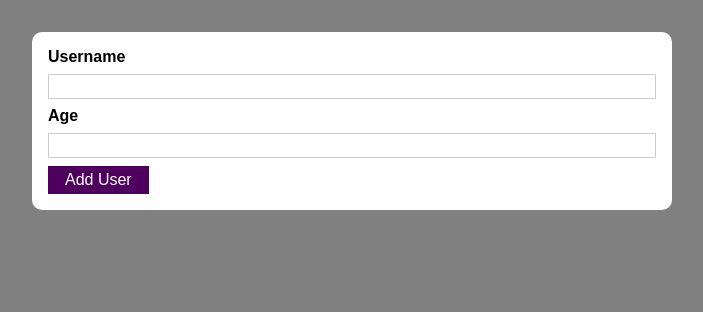
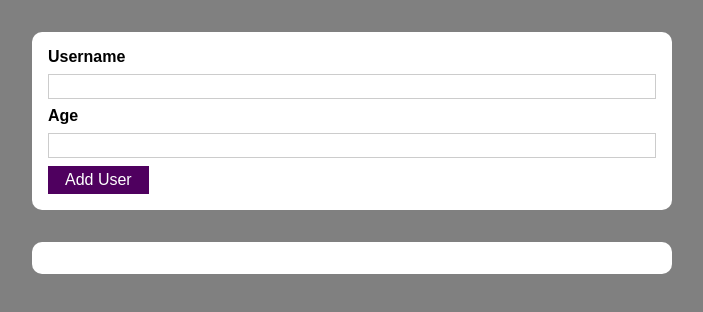
Before and after one commit to Developer-a-la-mode/Exercise, a React (Create React App) app: page / in a window 1280 px wide. Shown: the top 312 px of the page, without its empty margins (288-991 px from the left). Built offline with nearby package versions, Linux system fonts and the light colour scheme.

Commit message:
render array for user list

```diff
--- a/src/App.js
+++ b/src/App.js
@@ -1,10 +1,21 @@
-import React from 'react';
-import AddUser from './components/AddUser'
+import React, { useState } from 'react';
+import AddUser from './components/AddUser';
+import UsersList from './components/UsersList'
 
 function App() {
+  const [usersList, setUsersList] = useState([])
+
+  const addUserHandler = (uName, uAge) => {
+    console.log(uName,uAge);
+    setUsersList((prevUsersList) => {
+      return [...prevUsersList, { name: uName, age: uAge, id: Math.random().toString() }];
+    });
+  };
+
   return (
     <div>
-      <AddUser />
+      <AddUser onAddUser={addUserHandler} />
+      <UsersList users={usersList} />
     </div>
   );
 }
--- a/src/components/AddUser.js
+++ b/src/components/AddUser.js
@@ -17,20 +17,15 @@
 
     const addUserHandler = (event) => {
         event.preventDefault();
-        if (enteredUserName.trim().length === 0 || userAge.trim().length == 0) {
+        if (enteredUserName.trim().length === 0 || userAge.trim().length === 0) {
             return;
         }
         if (+userAge < 1) {
             return;
         }
-        console.log(enteredUserName, userAge)
+        props.onAddUser(enteredUserName, userAge);
         setEnteredUserName('');
         setUserAge('')
-        const userData = {
-            username: enteredUserName,
-            age: userAge
-        };
-        props.saveNewUser(userData);
     }
 
     return (
--- /dev/null
+++ b/src/components/UsersList.js
@@ -0,0 +1,19 @@
+import React from 'react';
+import Card from './Card';
+import classes from './UsersList.module.css';
+
+const UsersList = props => {
+
+    return (
+        <Card className={classes.users}>
+            <ul>
+                {props.users.map(user => (
+                    <li key={user.id}>
+                        {user.name} (Age: {user.age})
+                    </li>))}
+            </ul>
+        </Card>
+    )
+}
+
+export default UsersList;
--- /dev/null
+++ b/src/components/UsersList.module.css
@@ -0,0 +1,16 @@
+.users {
+    margin: 2rem auto;
+    width: 90%;
+    max-width: 40rem;
+  }
+
+  .users ul {
+    list-style: none;
+    padding: 1rem;
+  }
+
+  .users li {
+    border: 1px solid #ccc;
+    margin: 0.5rem 0;
+    padding: 0.5rem;
+  }
```
